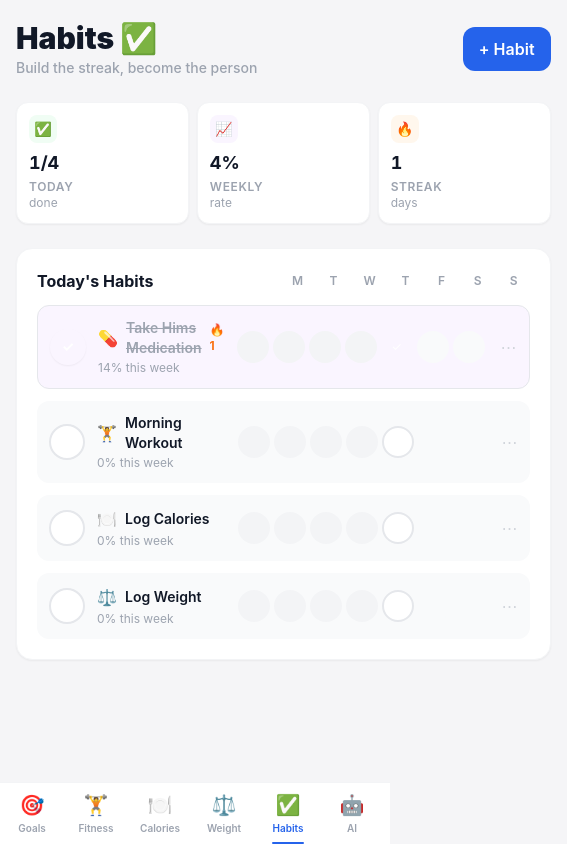
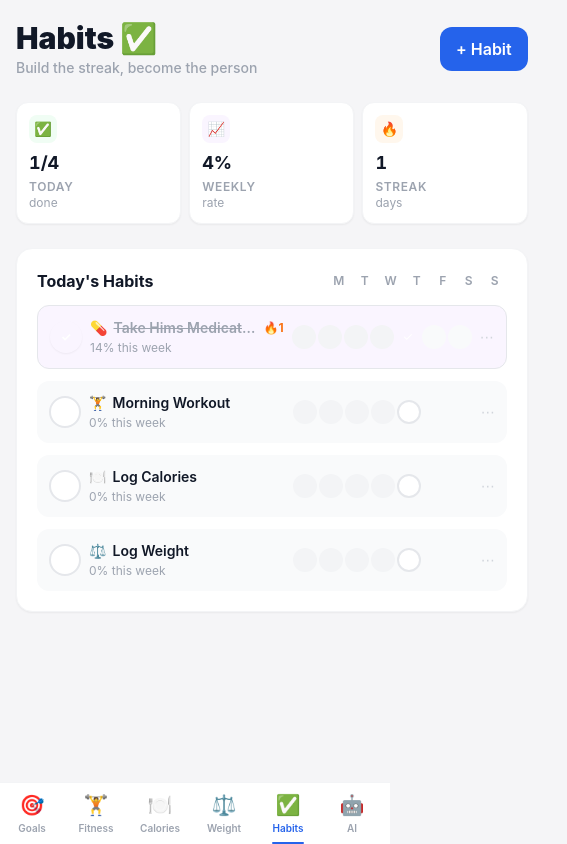
Before and after one commit to aminayawork-tech/Grindly, a Next.js app in the folder web/: page /habits in a window 390 px wide. Both pictures are taken after a click on the button 67 px from the left and 346 px from the top of the page. Shown: the whole page, 567 px wide, since content can reach past the window. Built offline with nearby package versions, Linux system fonts and the light colour scheme.

Commit message:
fix: shrink habit day dots to w-6 so all 7 fit on mobile

```diff
--- a/web/app/habits/page.tsx
+++ b/web/app/habits/page.tsx
@@ -74,9 +74,9 @@ export default function HabitsPage() {
         <div className="card">
           <div className="flex items-center mb-3">
             <div className="flex-1 font-bold text-gray-900">Today&apos;s Habits</div>
-            <div className="flex gap-1">
+            <div className="flex gap-0.5">
               {weekDays.map(d => (
-                <div key={d} className="w-8 text-center text-xs font-semibold text-gray-400">{sevenDayLabel(d)}</div>
+                <div key={d} className="w-6 text-center text-xs font-semibold text-gray-400">{sevenDayLabel(d)}</div>
               ))}
             </div>
           </div>
@@ -91,27 +91,27 @@ export default function HabitsPage() {
 
               return (
                 <div key={habit.id}>
-                  <div className={`flex items-center gap-3 p-3 rounded-xl transition-all ${done ? `bg-${habit.color}-50 border border-${habit.color}-100` : 'bg-gray-50'}`}>
+                  <div className={`flex items-center gap-2 p-3 rounded-xl transition-all ${done ? `bg-${habit.color}-50 border border-${habit.color}-100` : 'bg-gray-50'}`}>
                     <button
                       onClick={() => store.toggleHabit(habit.id)}
-                      className={`w-9 h-9 rounded-full flex items-center justify-center flex-shrink-0 transition-all active:scale-90 ${
+                      className={`w-8 h-8 rounded-full flex items-center justify-center flex-shrink-0 transition-all active:scale-90 ${
                         done ? `${colorCls.bg} text-white shadow-sm` : 'bg-white border-2 border-gray-200'
                       }`}
                     >
-                      {done && <span className="text-sm font-bold">✓</span>}
+                      {done && <span className="text-xs font-bold">✓</span>}
                     </button>
 
                     <div className="flex-1 min-w-0">
-                      <div className="flex items-center gap-2">
-                        <span>{habit.icon}</span>
-                        <span className={`font-semibold text-sm ${done ? 'line-through text-gray-400' : 'text-gray-900'}`}>{habit.name}</span>
-                        {streak > 0 && <span className="text-xs font-bold text-orange-500">🔥 {streak}</span>}
+                      <div className="flex items-center gap-1.5">
+                        <span className="text-sm">{habit.icon}</span>
+                        <span className={`font-semibold text-sm truncate ${done ? 'line-through text-gray-400' : 'text-gray-900'}`}>{habit.name}</span>
+                        {streak > 0 && <span className="text-xs font-bold text-orange-500 flex-shrink-0">🔥{streak}</span>}
                       </div>
                       <div className="text-xs text-gray-400 mt-0.5">{Math.round(rate * 100)}% this week</div>
                     </div>
 
                     {!confirming && (
-                      <div className="flex gap-1">
+                      <div className="flex gap-0.5 flex-shrink-0">
                         {weekDays.map(d => {
                           const completed = habit.completions.includes(d);
                           const isToday = d === todayStr;
@@ -119,7 +119,7 @@ export default function HabitsPage() {
                           return (
                             <div
                               key={d}
-                              className={`w-8 h-8 rounded-full flex items-center justify-center text-xs transition-all ${
+                              className={`w-6 h-6 rounded-full flex items-center justify-center text-xs transition-all ${
                                 completed
                                   ? `${colorCls.bg} text-white`
                                   : isFuture
@@ -138,7 +138,7 @@ export default function HabitsPage() {
 
                     <button
                       onClick={() => setDeleteConfirm(confirming ? null : habit.id)}
-                      className="text-gray-300 hover:text-red-400 flex-shrink-0 text-base leading-none transition-colors ml-1"
+                      className="text-gray-300 hover:text-red-400 flex-shrink-0 text-sm leading-none transition-colors"
                     >
                       ⋯
                     </button>
```
